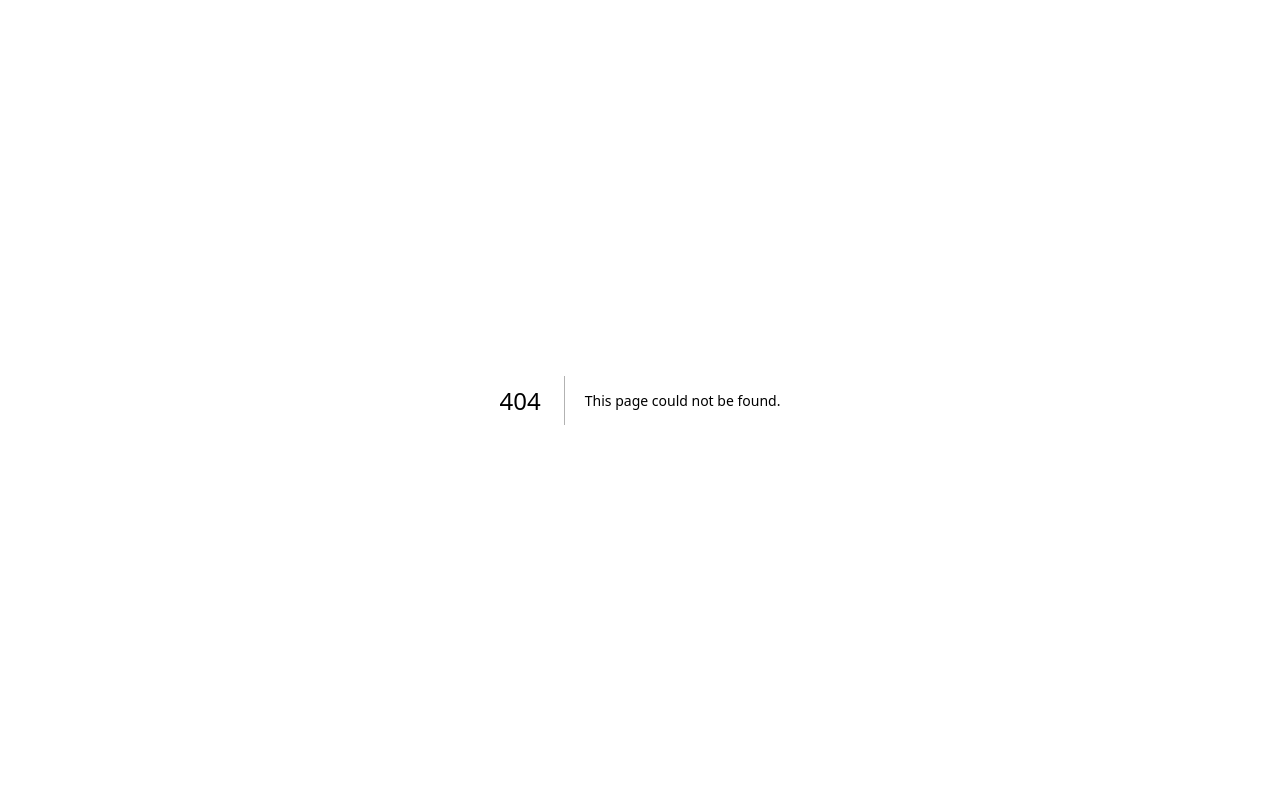
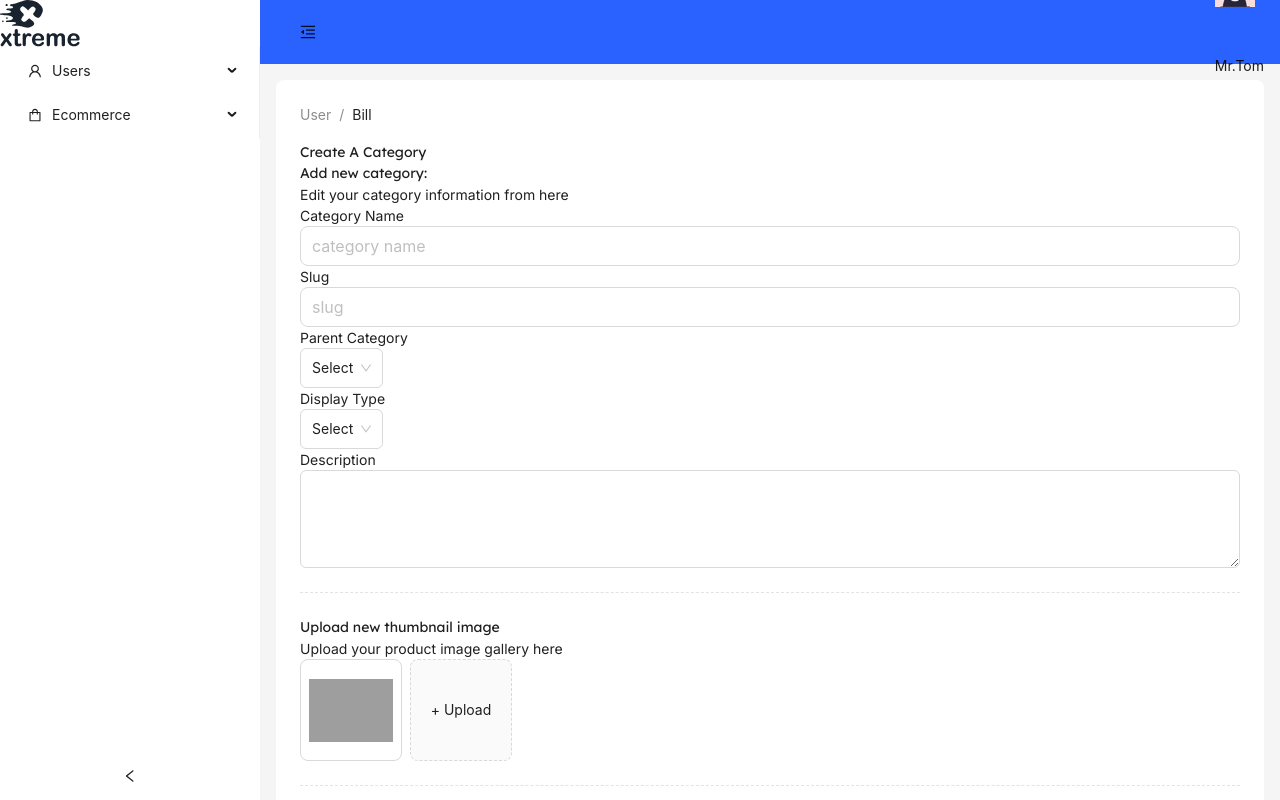
Before and after one commit to anaspolygon/admin, a Next.js app: page /create-category in a window 1280 px wide. Before the commit this address had no page. Shown: the top 800 px of the page. Built offline with nearby package versions, Linux system fonts and the light colour scheme; grey boxes are pictures that could not be loaded; what @ant-design/nextjs-registry would draw is missing.

Commit message:
create category page

```diff
--- /dev/null
+++ b/src/app/(dashboard)/create-category/page.tsx
@@ -0,0 +1,105 @@
+"use client";
+import { Input, Select, Divider, Radio, Switch, Button } from 'antd';
+import type { RadioChangeEvent } from 'antd';
+import React, { useEffect, useRef, useState } from 'react';
+import FileUpload from '../create-product/components/FileUpload';
+import { categoryOptions, productTypeOptions } from '../create-product/data';
+
+const { TextArea } = Input;
+
+
+const style: React.CSSProperties = {
+    display: 'flex',
+    flexDirection: 'column',
+    gap: 8,
+};
+
+
+const page = () => {
+    const [value, setValue] = useState('');
+
+    const handleChange = (value: string) => {
+        console.log(`selected ${value}`);
+    };
+
+    const editorRef = useRef(null);
+
+
+    const onChange = (e: RadioChangeEvent) => {
+        setValue(e.target.value);
+    };
+
+    const onChangeSwitch = (checked: boolean) => {
+        console.log(`switch to ${checked}`);
+    };
+
+
+    return (
+        <div>
+            <h1 className="font-lexend-deca text-2xl font-bold">
+                Create A Category
+            </h1>
+            <div className="flex  gap-7">
+                <div className='w-[500px]'>
+                    <h2 className='text-base font-medium font-lexend-deca text-[#111]'>Add new category:</h2>
+                    <p className='mt-2 font-inter text-[#484848]'>Edit your category information from here</p>
+                </div>
+                <div className='flex-1'>
+                    <div className="flex items-center gap-7 mb-7">
+                        <div className='flex-1'>
+                            <h2 className='font-inter text-sm text-[#484848] mb-1.5 font-medium'>Category Name</h2>
+                            <Input style={{ height: 40 }} size="large" placeholder="category name" />
+                        </div>
+                        <div className='flex-1'>
+                            <h2 className='font-inter text-sm text-[#484848] mb-1.5 font-medium'>Slug</h2>
+                            <Input style={{ height: 40 }} size="large" placeholder="slug" />
+                        </div>
+                    </div>
+                    <div className="flex items-center gap-7 mb-7">
+                        <div className='flex-1'>
+                            <h2 className='font-inter text-sm text-[#484848] mb-1.5 font-medium'>Parent Category</h2>
+                            <Select
+                                defaultValue="Select"
+                                onChange={handleChange}
+                                className="w-full"
+                                style={{ height: 40 }}
+                                options={productTypeOptions}
+                            />
+                        </div>
+                        <div className='flex-1'>
+                            <h2 className='font-inter text-sm text-[#484848] mb-1.5 font-medium'>Display Type</h2>
+                            <Select
+                                defaultValue="Select"
+                                onChange={handleChange}
+                                className="w-full"
+                                style={{ height: 40 }}
+                                options={categoryOptions}
+                            />
+                        </div>
+                    </div>
+                    <div>
+                        <h2 className='font-inter text-sm text-[#484848] mb-1.5 font-medium'>Description</h2>
+                        <TextArea rows={4} placeholder="" maxLength={6} />
+                    </div>
+                </div>
+            </div>
+            <Divider style={{ borderColor: "#e3e3e3" }} dashed />
+            <div className="flex  gap-7">
+                <div className='w-[500px]'>
+                    <h2 className='text-base font-medium font-lexend-deca text-[#111]'>Upload new thumbnail image</h2>
+                    <p className='mt-2 font-inter text-[#484848]'>Upload your product image gallery here</p>
+                </div>
+                <div className='flex-1'>
+                    <FileUpload />
+                </div>
+            </div>
+            <Divider style={{ borderColor: "#e3e3e3" }} dashed />
+            <div className='flex gap-4 items-center justify-end'>
+                <Button style={{ height: 48 }}>Save as Draft</Button>
+                <Button style={{ height: 48 }} type="primary">Create Category</Button>
+            </div>
+        </div>
+    );
+};
+
+export default page;
```
